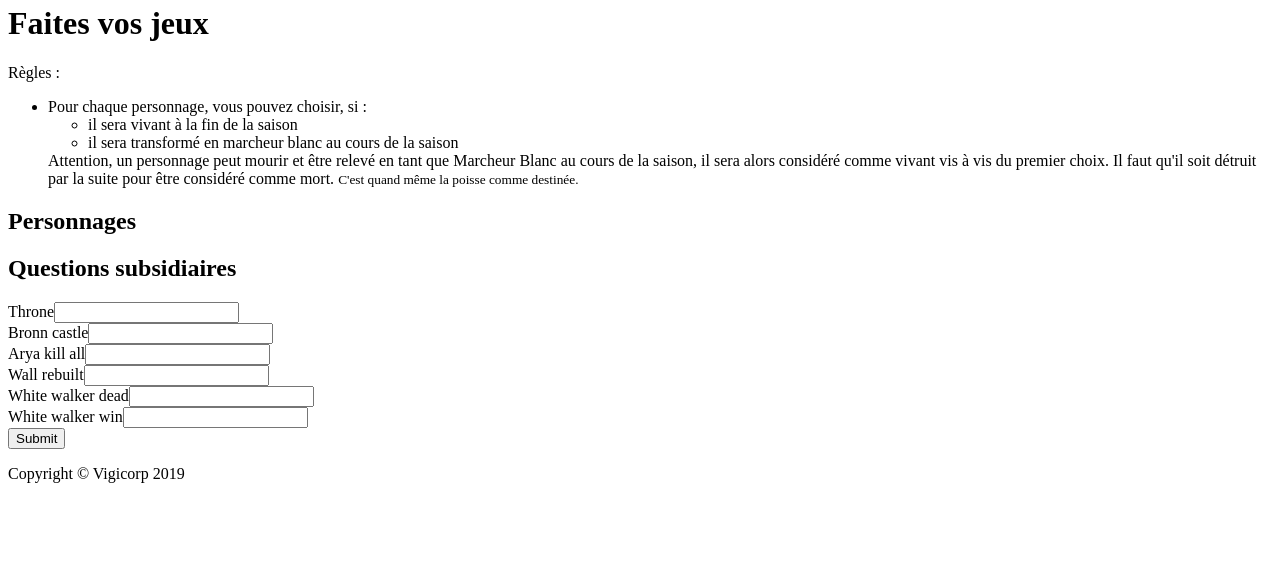
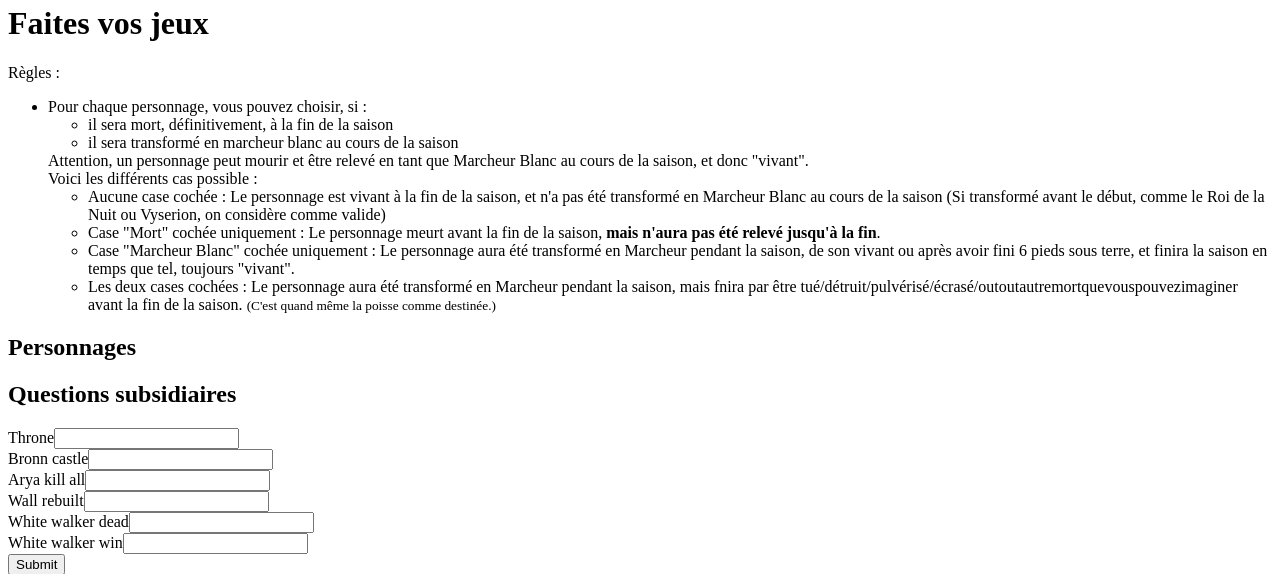
Before and after one commit to PastisD/GoT, a Symfony app: template templates/poll/poll.html.twig in a window 1280 px wide. Shown: the part 76-650 px from the top of the page. Run offline with Twig, Linux system fonts and the light colour scheme; the template is opened without the code that fills it, so the values that code supplies are empty; form fields are guessed from the names that the template uses; some libraries are stand-ins or nearby versions.

Commit message:
Rules v2

```diff
--- a/templates/poll/poll.html.twig
+++ b/templates/poll/poll.html.twig
@@ -17,10 +17,17 @@
                 <li>
                     Pour chaque personnage, vous pouvez choisir, si :
                     <ul>
-                        <li>il sera vivant à la fin de la saison</li>
+                        <li>il sera mort, définitivement, à la fin de la saison</li>
                         <li>il sera transformé en marcheur blanc au cours de la saison</li>
                     </ul>
-                    Attention, un personnage peut mourir et être relevé en tant que Marcheur Blanc au cours de la saison, il sera alors considéré comme vivant vis à vis du premier choix. Il faut qu'il soit détruit par la suite pour être considéré comme mort. <small>C'est quand même la poisse comme destinée.</small>
+                    Attention, un personnage peut mourir et être relevé en tant que Marcheur Blanc au cours de la saison, et donc "vivant".<br />
+                    Voici les différents cas possible :
+                    <ul>
+                        <li>Aucune case cochée : Le personnage est vivant à la fin de la saison, et n'a pas été transformé en Marcheur Blanc au cours de la saison (Si transformé avant le début, comme le Roi de la Nuit ou Vyserion, on considère comme valide)</li>
+                        <li>Case "Mort" cochée uniquement : Le personnage meurt avant la fin de la saison, <b>mais n'aura pas été relevé jusqu'à la fin</b>.</li>
+                        <li>Case "Marcheur Blanc" cochée uniquement : Le personnage aura été transformé en Marcheur pendant la saison, de son vivant ou après avoir fini 6 pieds sous terre, et finira la saison en temps que tel, toujours "vivant".</li>
+                        <li>Les deux cases cochées : Le personnage aura été transformé en Marcheur pendant la saison, mais fnira par être tué/détruit/pulvérisé/écrasé/outoutautremortquevouspouvezimaginer avant la fin de la saison. <small>(C'est quand même la poisse comme destinée.)</small></li>
+                    </ul>
                 </li>
             </ul>
         </div>
```
